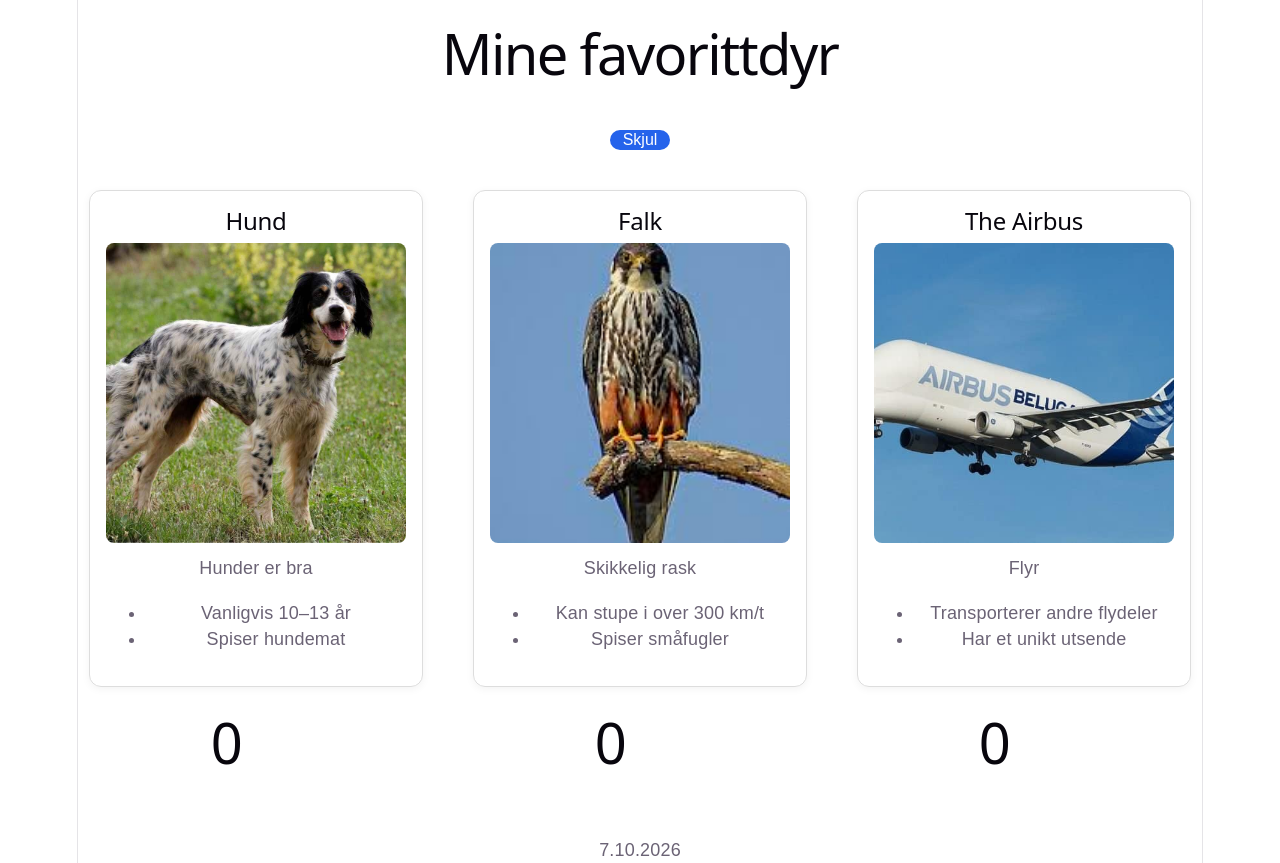
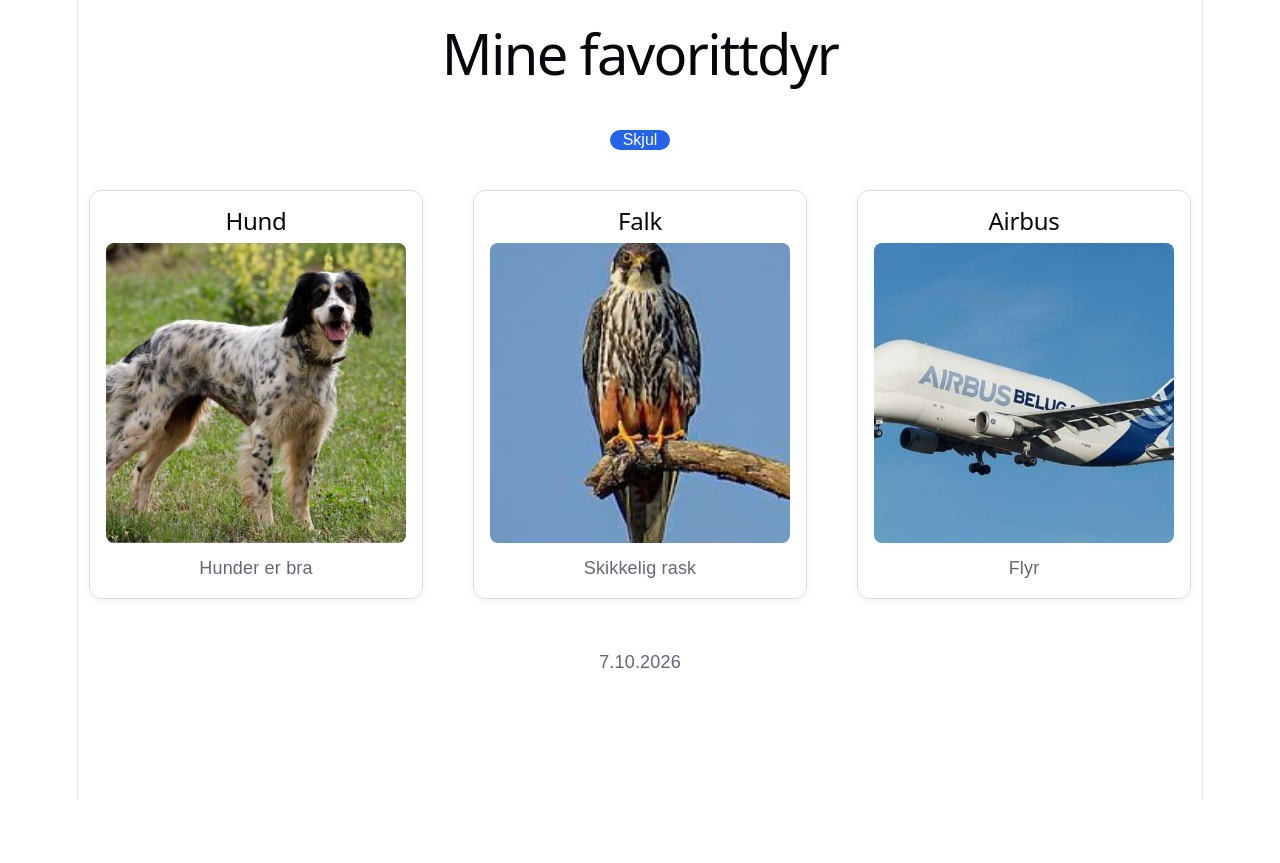
Before and after one commit to GatorSindre/React_Project, a React (Vite) app: page / in a window 1280 px wide. After the commit the page ends 800 px from the top, so only its background shows below. Built offline with nearby package versions, Linux system fonts and the light colour scheme; grey boxes are pictures that could not be loaded.

Commit message:
changed to .map system for cards

```diff
--- a/src/App.tsx
+++ b/src/App.tsx
@@ -6,7 +6,6 @@
 import Header from "./Header"
 import AnimalCard from "./AnimalCard"
 import Footer from "./Footer"
-import Like from "./Like"
 
 import { useState } from "react"
 
@@ -17,10 +16,23 @@
   const [showAnimals, setShowAnimals] = useState(true);
 
   const [hundLikes, setHundLikes] = useState(0);
+  const [falkLikes, setFalkLikes] = useState(0);
+  const [airbusLikes, setAirbusLikes] = useState(0);
 
-  const [falkLikes, setFalkLikes] = useState(0);
-
-  const [airbusLikes, setAirbusLikes] = useState(0);
+  const animal = [
+    { id: 1, name: "Hund", description: "Hunder er bra",
+      fakta: ["Lever vanligvis er 10-13 år", "Spiser hundemat"],
+      category: "rovdyr", image: dog
+    },
+    { id: 2, name: "Falk", description: "Skikkelig rask",
+      fakta: ["Kan stupe i over 300 km/t", "Spiser småfugler"],
+      category: "rovdyr", image: falcon
+    },
+    { id: 3, name: "Airbus", description: "Flyr",
+      fakta: ["Transporterer andre flydeler", "Har et unikt utseende"],
+      category: "livløs", image: airbus
+    }
+  ]
 
   return (
     <main style={{
@@ -46,48 +58,16 @@
           justifyContent: "center",
           gap: 50,
           }}>
-          <div className="vertikalSeksjon">
-            <AnimalCard
-              name="Hund"
-              description="Hunder er bra"
-              image={dog}
-              fakta={['Vanligvis 10–13 år', 'Spiser hundemat']}
-            />
-            <div style={{display: "flex", paddingTop: 10 }} onClick={()=> {
-                setHundLikes(hundLikes+1)
-              }}>
-              <h1>{hundLikes}</h1>
-              <Like></Like>
-            </div>
-          </div>
-          <div className="vertikalSeksjon">
-            <AnimalCard
-              name="Falk"
-              description="Skikkelig rask"
-              image={falcon}
-              fakta={['Kan stupe i over 300 km/t', 'Spiser småfugler']}
-            />
-            <div style={{display: "flex", paddingTop: 10 }} onClick={()=> {
-                setFalkLikes(falkLikes+1)
-              }}>
-              <h1>{falkLikes}</h1>
-              <Like></Like>
-            </div>
-          </div>
-          <div className="vertikalSeksjon">
-            <AnimalCard
-              name="The Airbus"
-              description="Flyr"
-              image={airbus}
-              fakta={['Transporterer andre flydeler', 'Har et unikt utsende']}
-            />
-            <div style={{display: "flex", paddingTop: 10 }} onClick={()=> {
-                setAirbusLikes(airbusLikes+1)
-              }}>
-              <h1>{airbusLikes}</h1>
-              <Like></Like>
-            </div>
-          </div>
+
+            {animal.map((animal) => (
+              <AnimalCard
+                key={animal.id}
+                name={animal.name}
+                description={animal.description}
+                image={animal.image}
+              />
+            ))}
+
         </div>
       )}
 
```
